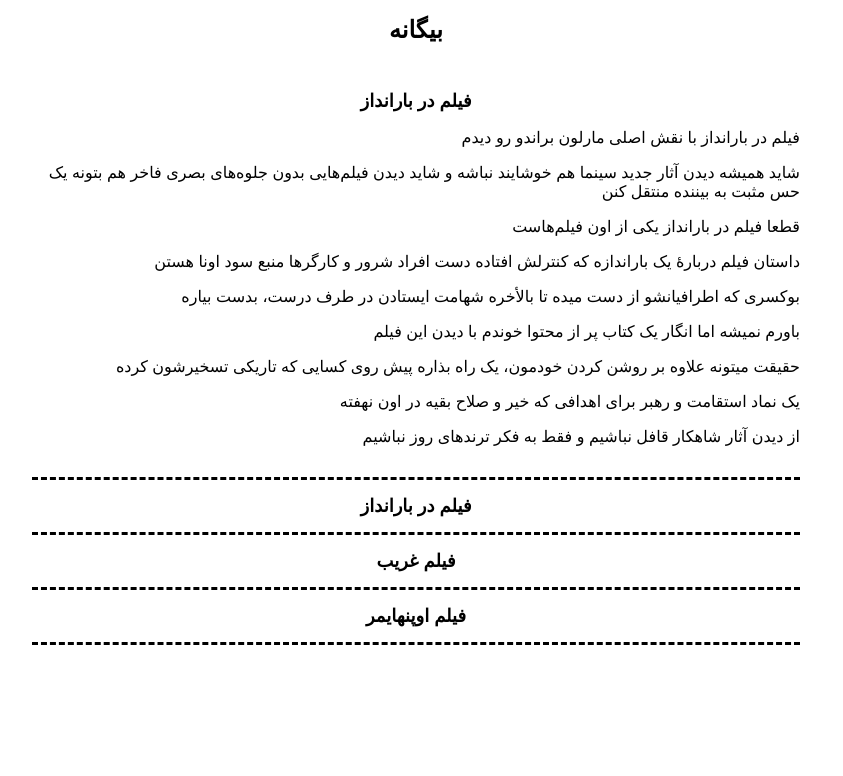
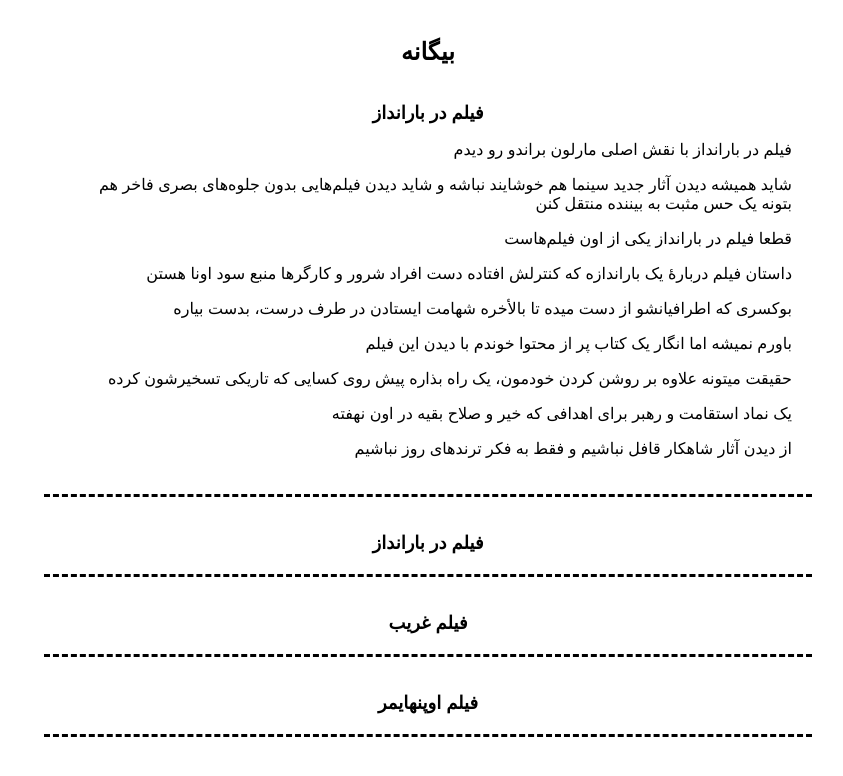
Before and after one commit to darkblog/darkblog.github.io, a Jekyll site: the page built from _posts/2023-8-7-3.md, in a window 1280 px wide. Shown: the top 776 px of the page, without its empty margins (337-1180 px from the left). Built offline with Jekyll 4.4.1, drawn with Linux system fonts in a browser that asks for light colours.

Commit message:
Update default.html

```diff
--- a/_layouts/default.html
+++ b/_layouts/default.html
@@ -6,12 +6,12 @@
 <title>{% if page.title %}{{ page.title }}{% else %}{{ site.name }}{% endif %}</title>
 <meta name="description" content="{% if page.excerpt %}{{ page.excerpt | strip_html | strip_newlines | truncate: 160 }}{% else %}{{ site.description }}{% endif %}">
 <link rel="canonical" href="{{ page.url | replace:'index.html','' | prepend: site.baseurl | prepend: site.url }}">
-<style amp-custom>body{font-family:sans-serif}.container{margin:auto;padding:30px;max-width:768px}header{padding-bottom:16px;padding-top:8px;font-size:x-large;font-weight:bold}h1,h2{font-size:large}a{color:black;text-decoration:none}.post{padding-bottom:15px;border-bottom:dashed black}.center{display:block;margin:auto;text-align:center}</style>
+<style amp-custom>body{font-family:sans-serif;margin:auto;padding:30px;max-width:768px}header{padding-bottom:16px;padding-top:8px;font-size:x-large;font-weight:bold}h1,h2{font-size:large}a{color:black;text-decoration:none}.post{padding:20px;border-bottom:dashed black}.center{display:block;margin:auto;text-align:center}</style>
 </head>
 <body>
 <header>
 <a class="center" href="https://biganeh.com/">بیگانه</a>
 </header>
-<main class="container">{{ content }}</main>
+<main>{{ content }}</main>
 </body>
 </html>
```
